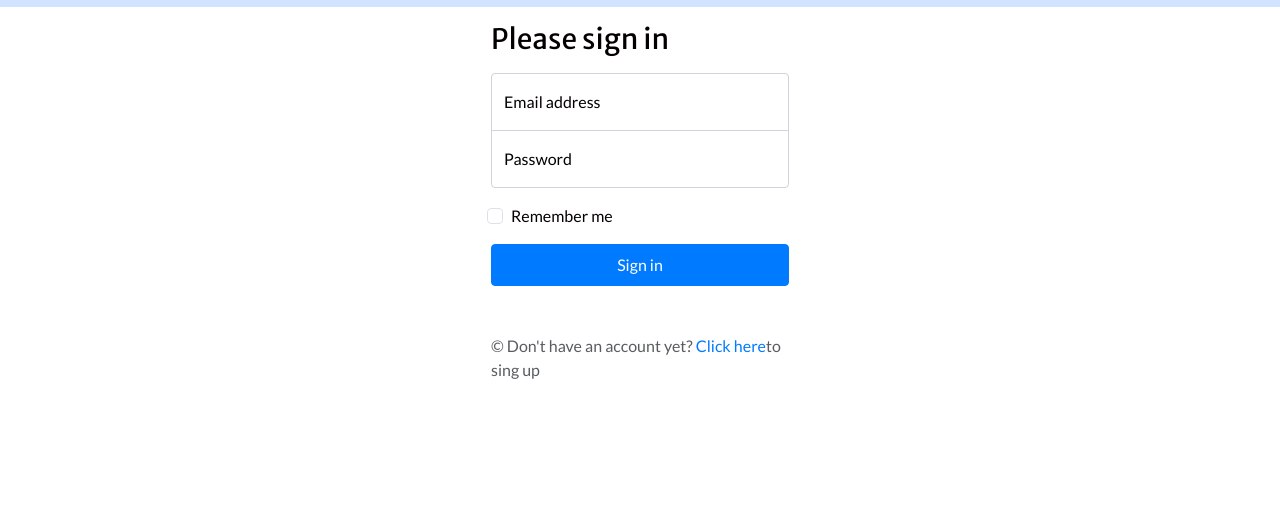
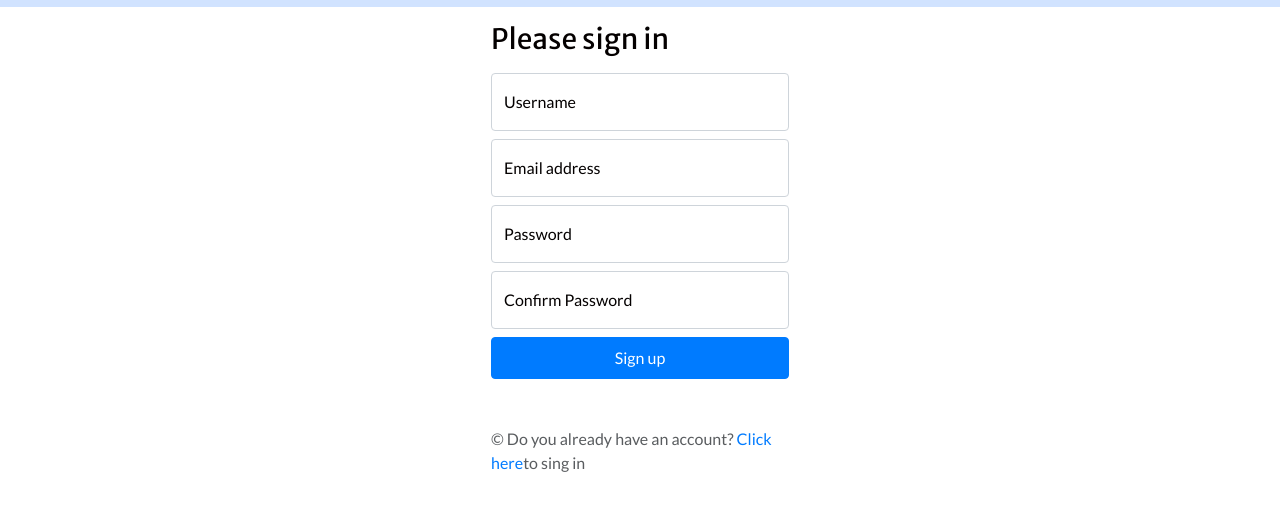
Before and after one commit to wiraphan123/Pas-project, a plain HTML site: page register.html in a window 1280 px wide. Shown: the part 111-622 px from the top of the page. Drawn offline with nearby package versions, Linux system fonts and the light colour scheme.

Commit message:
edit/ class from-floating/m-2

```diff
--- a/css/login.css
+++ b/css/login.css
@@ -11,15 +11,3 @@ body {
 .form-signin .form-floating:focus-within {
   z-index: 2;
 }
-
-.form-signin input[type="email"] {
-  margin-bottom: -1px;
-  border-bottom-right-radius: 0;
-  border-bottom-left-radius: 0;
-}
-
-.form-signin input[type="password"] {
-  margin-bottom: 10px;
-  border-top-left-radius: 0;
-  border-top-right-radius: 0;
-}
--- a/register.html
+++ b/register.html
@@ -19,7 +19,7 @@
   <meta name="description" content="" />
   <meta name="author" content="" />
 
-  <title>login page</title>
+  <title>Register page</title>
 
   <!-- slider stylesheet -->
   <link rel="stylesheet" type="text/css" href="https://cdnjs.cloudflare.com/ajax/libs/OwlCarousel2/2.3.4/assets/owl.carousel.min.css" />
@@ -97,23 +97,24 @@
         <form>
           <h1 class="h3 mb-3 fw-normal">Please sign in</h1>
 
-          <div class="form-floating">
+          <div class="form-floating my-2">
+            <input type="text" class="form-control" id="floatingInput" placeholder="Username">
+            <label for="floatingInput">Username</label>
+          </div>
+          <div class="form-floating my-2">
             <input type="email" class="form-control" id="floatingInput" placeholder="name@example.com">
             <label for="floatingInput">Email address</label>
           </div>
-          <div class="form-floating">
-            <input type="password" class="form-control" id="floatingPassword" placeholder="Password">
-            <label for="floatingPassword">Password</label>
+          <div class="form-floating my-2">
+            <input type="password" class="form-control" id="password" placeholder="Password">
+            <label for="password">Password</label>
           </div>
-
-          <div class="form-check text-start my-3">
-            <input class="form-check-input" type="checkbox" value="remember-me" id="flexCheckDefault">
-            <label class="form-check-label" for="flexCheckDefault">
-              Remember me
-            </label>
+          <div class="form-floating my-2">
+            <input type="password" class="form-control" id="confirmpassword" placeholder="confirm password">
+            <label for="confirmpassword">Confirm Password</label>
           </div>
-          <button class="btn btn-primary w-100 py-2" type="submit">Sign in</button>
-          <p class="mt-5 mb-3 text-body-secondary">&copy; Don't have an account yet? <a href="register.html">Click here</a>to sing up</p>
+          <button class="btn btn-primary w-100 py-2" type="submit">Sign up</button>
+          <p class="mt-5 mb-3 text-body-secondary">&copy; Do you already have an account? <a href="login.html">Click here</a>to sing in</p></P>
         </form>
       </main>
 
```
Also changed, not shown: login.html (+1 -1 lines).
